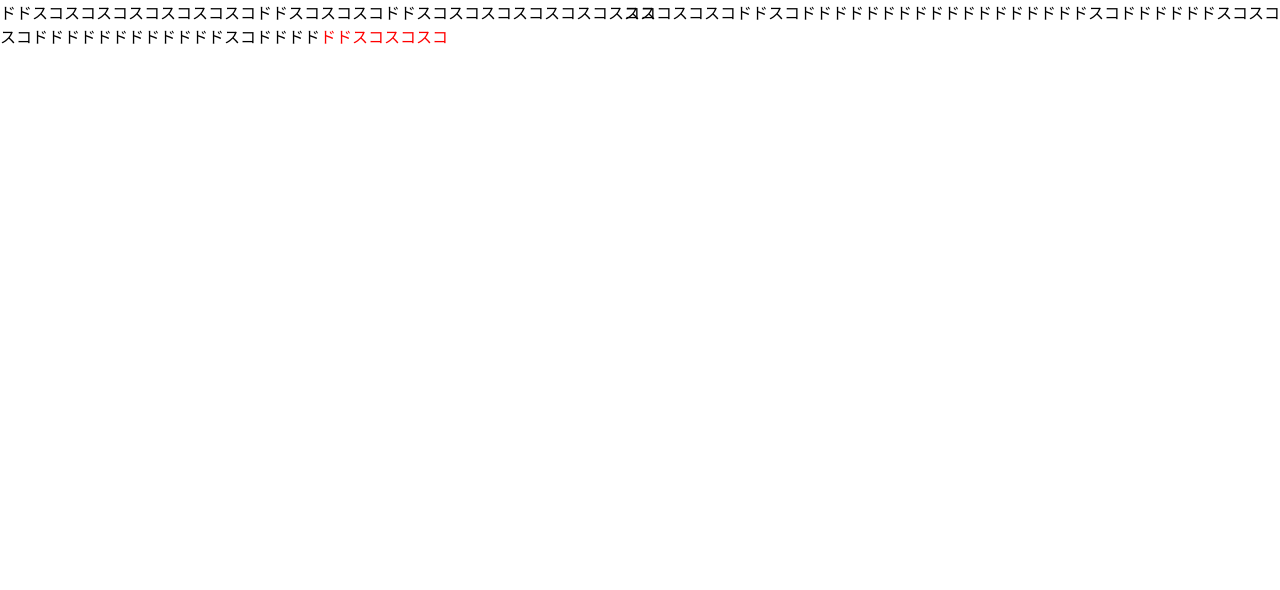
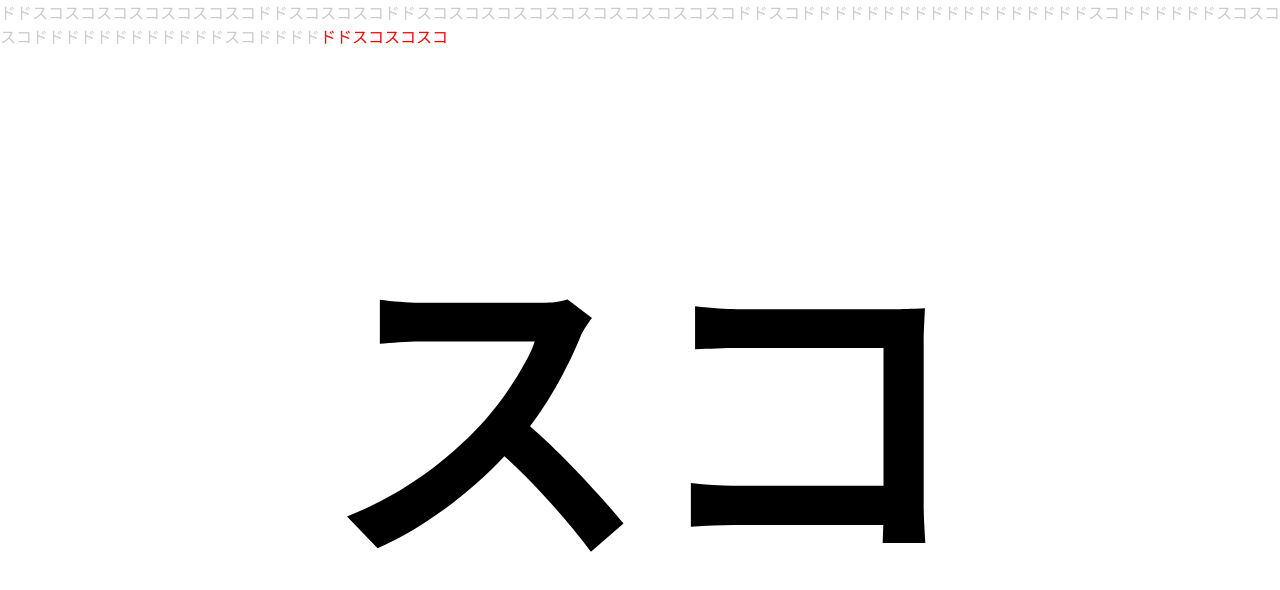
Before and after one commit to ten986/dodosuko, a React (Create React App) app: page / in a window 1280 px wide. Shown: the top 590 px of the page. Built offline with nearby package versions, Linux system fonts and the light colour scheme.

Commit message:
中央にドドドド

```diff
--- a/src/App.css
+++ /dev/null
@@ -1,38 +0,0 @@
-.App {
-  text-align: center;
-}
-
-.App-logo {
-  height: 40vmin;
-  pointer-events: none;
-}
-
-@media (prefers-reduced-motion: no-preference) {
-  .App-logo {
-    animation: App-logo-spin infinite 20s linear;
-  }
-}
-
-.App-header {
-  background-color: #282c34;
-  min-height: 100vh;
-  display: flex;
-  flex-direction: column;
-  align-items: center;
-  justify-content: center;
-  font-size: calc(10px + 2vmin);
-  color: white;
-}
-
-.App-link {
-  color: #61dafb;
-}
-
-@keyframes App-logo-spin {
-  from {
-    transform: rotate(0deg);
-  }
-  to {
-    transform: rotate(360deg);
-  }
-}
--- a/src/App.tsx
+++ b/src/App.tsx
@@ -1,5 +1,4 @@
 import { useEffect, useState } from 'react'
-import './App.css'
 import styled from 'styled-components'
 
 const delay = 100
@@ -10,6 +9,11 @@ const Mark = styled.div`
   display: inline;
   color: red;
 `
+const NoMark = styled.div`
+  display: inline;
+  opacity: 0.2;
+  color: black;
+`
 
 const Back = styled.div`
   position: absolute;
@@ -18,6 +22,22 @@ const Back = styled.div`
   width: 100%;
   height: 100%;
   display: inline;
+`
+
+const Main = styled.div`
+  position: absolute;
+  top: 0;
+  left: 0;
+  width: 100%;
+  height: 100%;
+  display: flex;
+  justify-content: center;
+  align-items: center;
+`
+
+const Value = styled.div`
+  font-size: 40vmin;
+  font-weight: bold;
 `
 
 function App(): JSX.Element {
@@ -47,11 +67,11 @@ function App(): JSX.Element {
 
   return (
     <>
-      <div className="App">
-        <div>{value}</div>
-      </div>
+      <Main>
+        <Value>{value}</Value>
+      </Main>
       <Back>
-        {all}
+        <NoMark>{all}</NoMark>
         <Mark>{hoge}</Mark>
       </Back>
     </>
```
